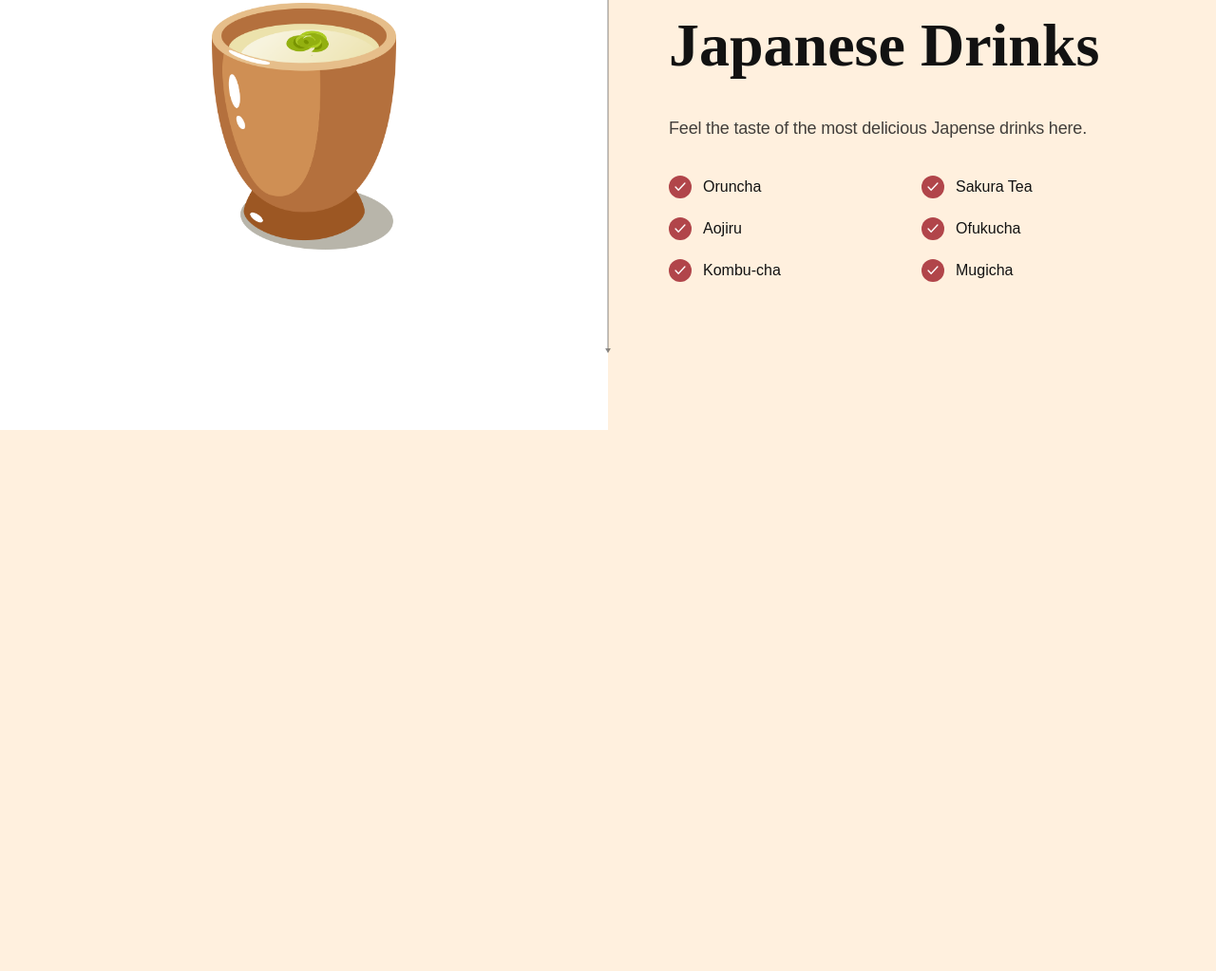
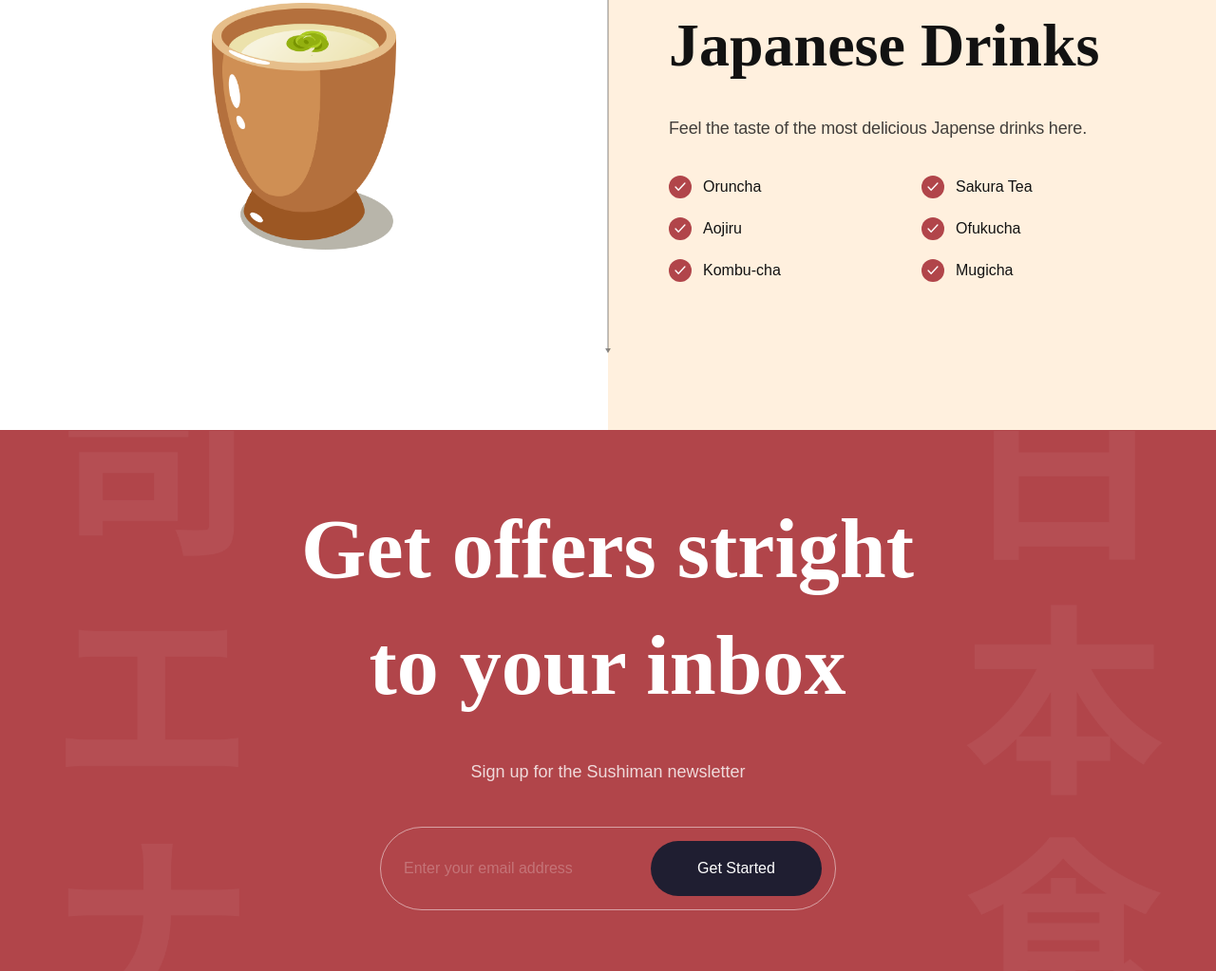
Before and after one commit to maryamjavedox19/sushi-landing-page, a website built with Vite: page index.html in a window 1280 px wide. Shown: the part 3242-4265 px from the top of the page at 95% size. Before the commit the page ends 3695 px from the top, so only its background shows below. Built offline with nearby package versions, Linux system fonts and the light colour scheme.

Commit message:
subscribe

```diff
--- /dev/null
+++ b/css/sections/subscribe.css
@@ -0,0 +1,85 @@
+.subscription {
+    padding: 64px;
+
+    background-color: var(--primary-color);
+    background-image: url('../../assets/subscribe_bg.png');
+    background-position: center;
+    background-repeat: no-repeat;
+    background-size: contain;
+
+    flex-direction: column;
+    overflow: hidden;
+  }
+
+  .subscription h2 {
+    font-size: 88px;
+    font-family: var(--playfair-display);
+    font-weight: 600;
+    line-height: 123px;
+
+    color: #fff;
+    text-align: center;
+  }
+
+  .subscription p {
+    font-size: 18px;
+    font-family: var(--plus-jakarta-sans);
+    font-weight: 300;
+    line-height: 36px;
+
+    margin-top: 32px;
+
+    color: rgba(255, 255, 255, 0.8);
+  }
+
+  .subscription__form {
+    min-width: 480px;
+    margin-top: 40px;
+
+    padding: 14px 14px 14px 24px;
+
+    display: flex;
+    gap: 10px;
+
+    border: 1px solid rgba(255, 255, 255, 0.5);
+    border-radius: 46px;
+  }
+
+  .subscription__form input {
+    flex: 1;
+
+    font-size:  16px;
+    font-weight: 400px;
+    font-family: var(--plus-jakarta-sans);
+
+    color: #fff;
+    opacity: 0.5;
+
+    background: transparent;
+    border: none;
+    outline: none;
+  }
+
+  .subscription__form input::placeholder {
+    color: #fff;
+    opacity: 0.5;
+  }
+
+  .subscription__form button {
+    padding: 20px;
+
+    min-width: 180px;
+
+    font-size: 16px;
+    font-weight: 500;
+    font-family: var(--plus-jakarta-sans);
+    color: #fff;
+    text-align: center;
+
+    background: var(--black-400);
+    border-radius: 46px;
+    border: none;
+    outline: none;
+
+    cursor: pointer;
+  }
--- a/css/style.css
+++ b/css/style.css
@@ -7,7 +7,7 @@
 @import url("sections/about.css");
 @import url("sections/popular.css");
 @import url("sections/trending.css");
-/* @import url("sections/subscribe.css"); */
+@import url("sections/subscribe.css");
 /* @import url("sections/footer.css"); */
 
 /* CSS variables for reusablity across all files (including above imported) */
--- a/index.html
+++ b/index.html
@@ -342,6 +342,22 @@
   </section>
 
 
+
+  <!-- subscription -->
+  <section class="subscription flex-center" id="services">
+    <h2 data-aos="flip-down">
+      Get offers stright <br />
+      to your inbox
+    </h2>
+    <p data-aos="fade-up">Sign up for the Sushiman newsletter</p>
+
+    <div class="subscription__form" data-aos="fade-up">
+      <input type="text" placeholder="Enter your email address"/>
+      <button>Get Started</button>
+    </div>
+  </section>
+
+
     <script src="js/script.js" type="module"></script>
 </body>
 </html>
```
